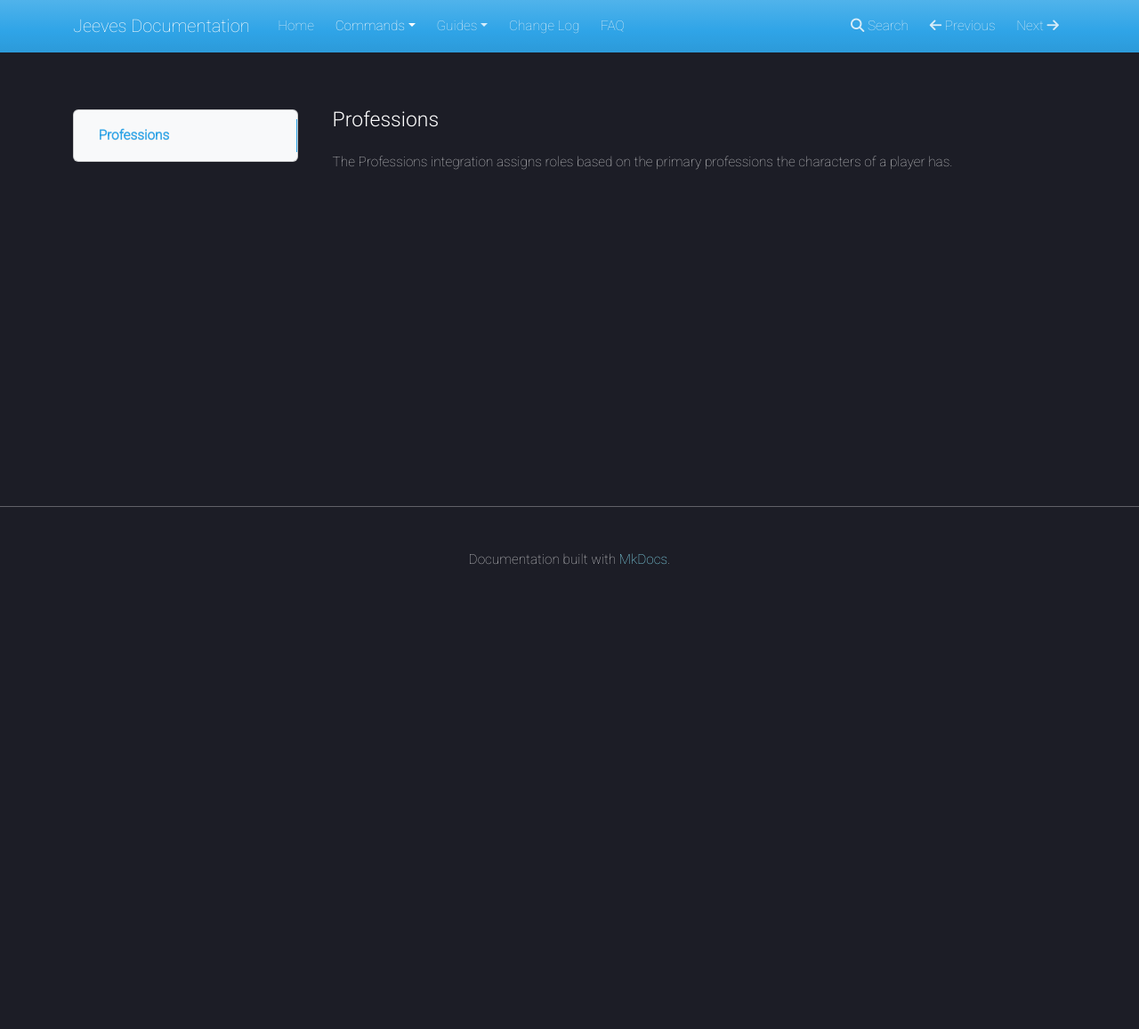
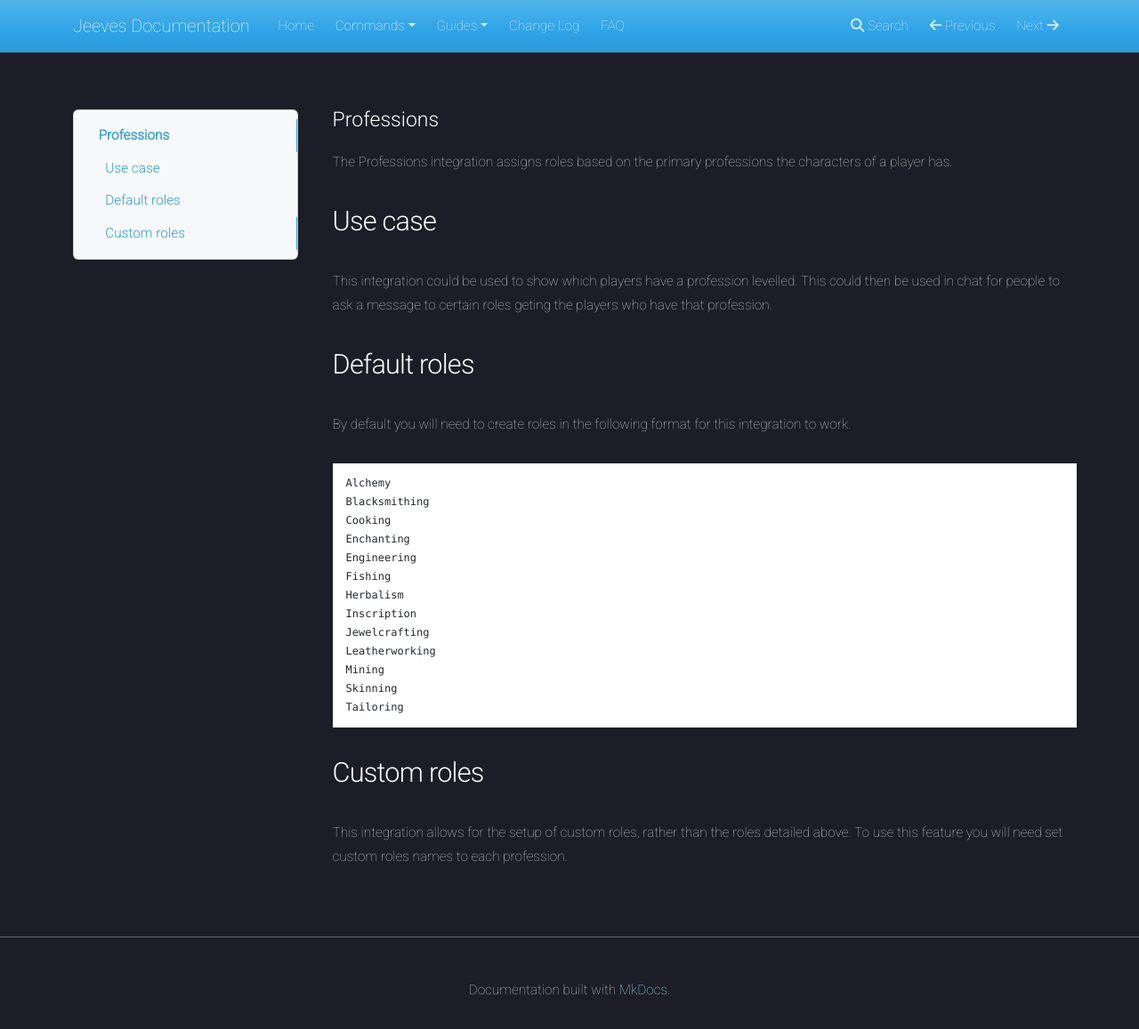
Before and after one commit to TeamJeeves/Jeeves-Bot-Documentation, an MkDocs documentation site: the page built from docs/commands/dashboard/role-management/professions.md, in a window 1280 px wide and 1157 px high. Shown: the whole window at 89% size. Built offline with MkDocs 1.6.1, drawn with Linux system fonts in a browser that asks for light colours; nearby versions of some CDN libraries.

Commit message:
Updating more Role integration pages

````diff
--- a/docs/commands/dashboard/role-management/professions.md
+++ b/docs/commands/dashboard/role-management/professions.md
@@ -1,3 +1,28 @@
 # Professions
 
 The Professions integration assigns roles based on the primary professions the characters of a player has.
+
+## Use case
+
+This integration could be used to show which players have a profession levelled. This could then be used in chat for people to ask a message to certain roles geting the players who have that profession.
+## Default roles
+
+By default you will need to create roles in the following format for this integration to work.
+```
+Alchemy
+Blacksmithing
+Cooking
+Enchanting
+Engineering
+Fishing
+Herbalism
+Inscription
+Jewelcrafting
+Leatherworking
+Mining
+Skinning
+Tailoring
+```
+## Custom roles
+
+This integration allows for the setup of custom roles, rather than the roles detailed above. To use this feature you will need set custom roles names to each profession.
````
Also changed, not shown: docs/commands/dashboard/role-management/pets.md (+15 -0 lines), docs/commands/dashboard/role-management/region-factions.md (+17 -0 lines), docs/commands/dashboard/role-management/regions.md (+17 -0 lines), docs/commands/dashboard/role-management/verified.md (+11 -0 lines).
